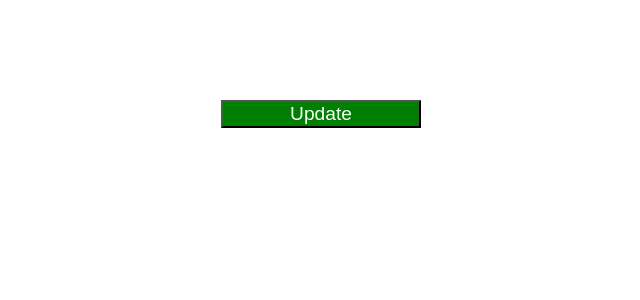
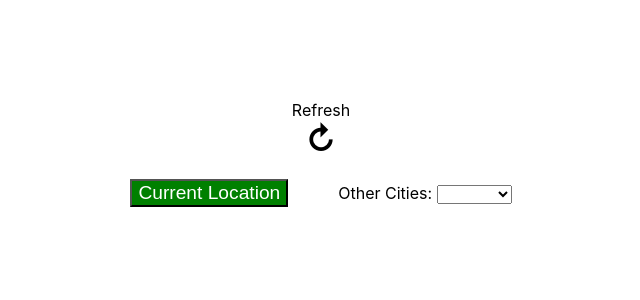
Before and after one commit to ysghaly/react-weather-app, a React (Create React App) app: page / in a window 1280 px wide. Shown: the top 300 px of the page, without its empty margins (319-959 px from the left). Built offline with nearby package versions, Linux system fonts and the light colour scheme; no server answers.

Commit message:
Added other locations functionality

```diff
--- a/src/weather.css
+++ b/src/weather.css
@@ -25,8 +25,16 @@
         }
 
         button {
-            width: 200px;
+            width: fit-content;
             font-size: larger;
             background-color: green;
             color: white;
+            margin-right: 50px;
+            cursor: pointer;
         }
+
+        .refresh{
+            font-size: xx-large;
+            cursor: pointer;
+            font-weight: bold;
+        }
--- a/src/weather.js
+++ b/src/weather.js
@@ -6,8 +6,19 @@ function Weather() {
     return (
       <div className="Weather">
         <div id="top">
-        <button id="update">Update</button>
 
+        <div>Refresh <br></br><span className="refresh">&#x21bb;</span><br/><br/></div>
+        <button id="update">Current Location</button>
+        <label>Other Cities: </label>
+        <select id="select_city" onChange={changeWeather}>
+            <option value=""></option>
+            <option value="174.0.182.145">Calgary</option>
+            <option value="23.236.229.228">Hamilton</option>
+            <option value="158.69.60.97">Montreal</option>
+            <option value="188.244.45.250">Moscow</option>
+            <option value="210.146.35.2">Tokyo</option>
+            <option value="54.240.197.233">Dublin</option>
+        </select>
         <h2 id="advisory"></h2>
         </div>
         <div id="info">
@@ -23,6 +34,7 @@ function Weather() {
 
 
     const Goe_API_KEY = process.env.REACT_APP_Goe_API_KEY;
+    var ip_address;
         const settings = {
             "async": true,
             "crossDomain": true,
@@ -35,7 +47,8 @@ function Weather() {
         $(() => {
             $.ajax(settings).done(function (response) {
                 //jQuery('#countryinfo').html(response)
-                getAstronomy(response.ip);
+                ip_address = response.ip;
+                getAstronomy();
             });
 
 
@@ -44,19 +57,35 @@ function Weather() {
                 $.ajax(settings).done(function (response) {
 
                     //jQuery('#countryinfo').html(response)
-                    $("#countryinfo").empty();
-                    $("#tempid").empty();;
-                    $("#advisory").html("");
-                    console.clear();
-                    getAstronomy(response.ip);
+                    ip_address = response.ip;
+                    clearAll();
+                    getAstronomy();
                 });
 
             });
+
+            $(".refresh").click(
+                function (){
+                    clearAll();
+                    refreshWeather();
+                }
+            )
         });
 
-        function getAstronomy(ip) {
+        function clearAll(){
+            $("#countryinfo").empty();
+            $("#tempid").empty();;
+            $("#advisory").html("");
+            $("select").val('');
+            console.clear();
+        }
+
+        function getAstronomy() {
+            var ip = ip_address;
             settings.url = `https://api.ipgeolocation.io/astronomy?apiKey=${Goe_API_KEY}&ip=${ip}`;
             $.ajax(settings).done(function (response) {
+                console.log("Geolocation stuff");
+                console.log(response);
                 sunrise = response.sunrise;
                 sunset = response.sunset;
                 getWeather(response.location.latitude, response.location.longitude);
@@ -77,6 +106,20 @@ function Weather() {
             });
         }
 
+        function changeWeather(){
+            var city = document.getElementById("select_city").value;
+            if (city != "")   {
+                ip_address = city;
+                clearAll();
+                getAstronomy();
+            }
+        }
+
+
+        function refreshWeather(){
+            getAstronomy();
+        }
+
         function printWeather(response){
 
             $('#tempid').append(`<img src='${getWeatherIcon(response.weather[0].icon)}'><h3>Weather: ${response.weather[0].description}</h3>`);
@@ -86,7 +129,9 @@ function Weather() {
             $('#tempid').append(`<h3>Sunrise: ${sunrise}</h3>`);
             $('#tempid').append(`<h3>Sunset: ${sunset}</h3>`);
 
-            var current_time = getTime(response);
+            var current_time = getCurrentTime(response);
+            var sunsrise_time = getSunriseTime(response);
+            var sunset_time = getSunsetTime(response)
             $('#tempid').append(`<h3>Current Time: ${current_time.toLocaleTimeString()}</h3>`);
 
 
@@ -100,11 +145,19 @@ function Weather() {
             }
 
             var time_now = current_time.getTime() / 1000;
+            var time_sunsrise = sunsrise_time.getTime();
+            var time_sunset = sunset_time.getTime();
+            console.log("weather stuff ");
+            console.log(response);
+            console.log(current_time);
+            console.log(sunsrise_time);
+            console.log(sunset_time);
             var daytime = ((response.sys.sunrise) < time_now) && (time_now < (response.sys.sunset));
 
 
             if (daytime){
                 $("body").css("background-color", "lightblue");
+                $("body").css("color", "black");
             }
             else {
                 $("body").css("background-color", "darkblue");
@@ -119,7 +172,7 @@ function Weather() {
             return url;
         }
 
-        function getTime(response){
+        function getCurrentTime(response){
             var timezone = response.timezone;
 
             const date = new Date();
@@ -137,6 +190,44 @@ function Weather() {
             return (time);
         }
 
+        function getSunriseTime(response){
+            var timezone = response.timezone;
+
+            const date = new Date(response.sys.sunrise * 1000);
+            date.setUTCSeconds(date.getSeconds() + timezone);
+
+            const year = date.getUTCFullYear();
+            const month = date.getUTCMonth();
+            const day = date.getUTCDate();
+            const hours = date.getUTCHours();
+            const minutes = date.getUTCMinutes();
+            const seconds = date.getUTCSeconds();
+            const milliseconds = date.getUTCMilliseconds();
+
+            var time = new Date(year, month, day, hours, minutes, seconds, milliseconds);
+            return (time);
+        }
+
+
+
+        function getSunsetTime(response){
+            var timezone = response.timezone;
+
+            const date = new Date(response.sys.sunset * 1000);
+            date.setUTCSeconds(date.getSeconds() + timezone);
+
+            const year = date.getUTCFullYear();
+            const month = date.getUTCMonth();
+            const day = date.getUTCDate();
+            const hours = date.getUTCHours();
+            const minutes = date.getUTCMinutes();
+            const seconds = date.getUTCSeconds();
+            const milliseconds = date.getUTCMilliseconds();
+
+            var time = new Date(year, month, day, hours, minutes, seconds, milliseconds);
+            return (time);
+        }
+
 
 
   export default Weather;
```
